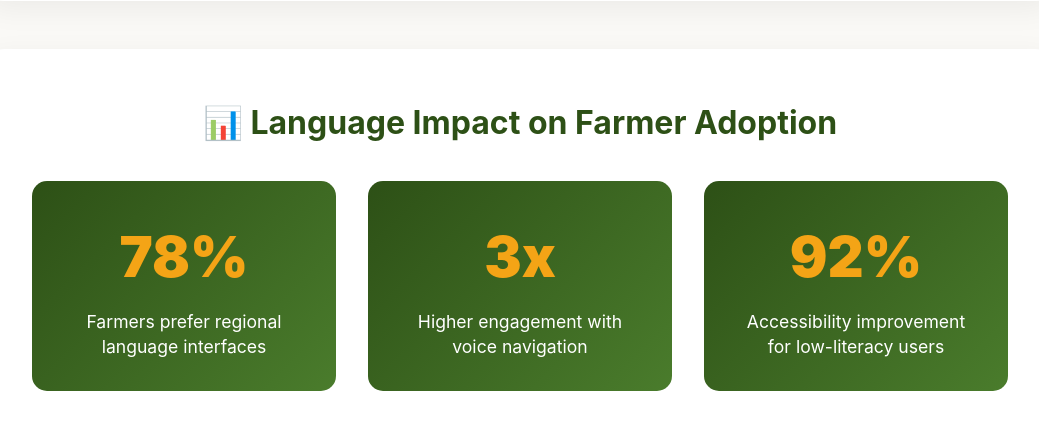
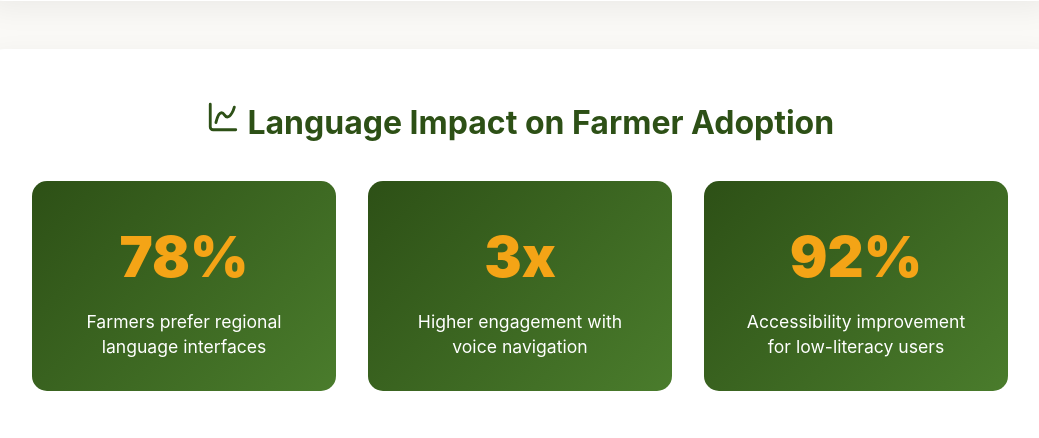
Before and after one commit to RyunRandhawa/KisanSeva, a Flask app: page /language_support in a window 1280 px wide. Shown: the part 412-850 px from the top of the page, without its empty margins (120-1159 px from the left). Run offline with Flask 3, Linux system fonts and the light colour scheme.

Commit message:
Update language_support.html

```diff
--- a/HackathonKisanSeva/templates/language_support.html
+++ b/HackathonKisanSeva/templates/language_support.html
@@ -468,7 +468,7 @@
 
         <!-- Impact Statistics -->
         <div class="stats-section">
-            <h3>📊 Language Impact on Farmer Adoption</h3>
+            <h3><svg xmlns="http://www.w3.org/2000/svg" width="34" height="34" viewBox="0 0 24 24" fill="none" stroke="currentColor" stroke-width="2" stroke-linecap="round" stroke-linejoin="round" class="lucide lucide-chart-spline-icon lucide-chart-spline"><path d="M3 3v16a2 2 0 0 0 2 2h16"/><path d="M7 16c.5-2 1.5-7 4-7 2 0 2 3 4 3 2.5 0 4.5-5 5-7"/></svg> Language Impact on Farmer Adoption</h3>
             <div class="stats-grid">
                 <div class="stat-card">
                     <div class="stat-number">78%</div>
```
